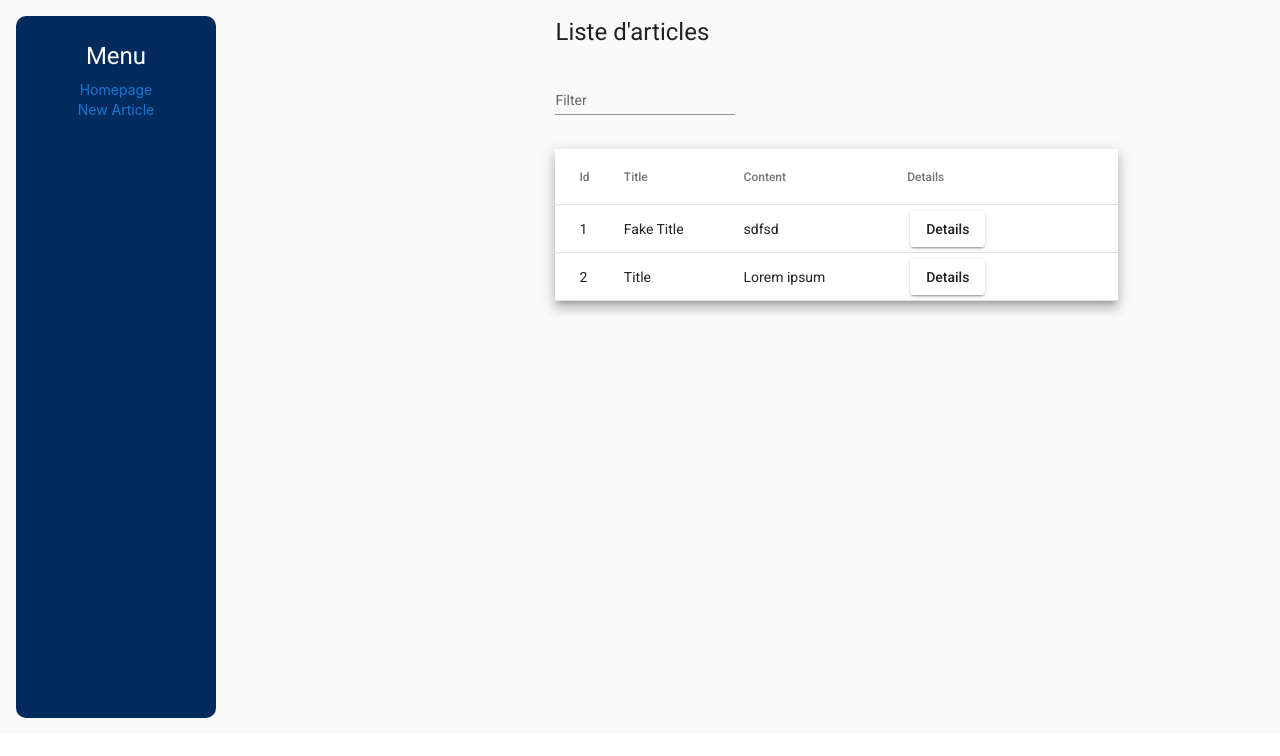
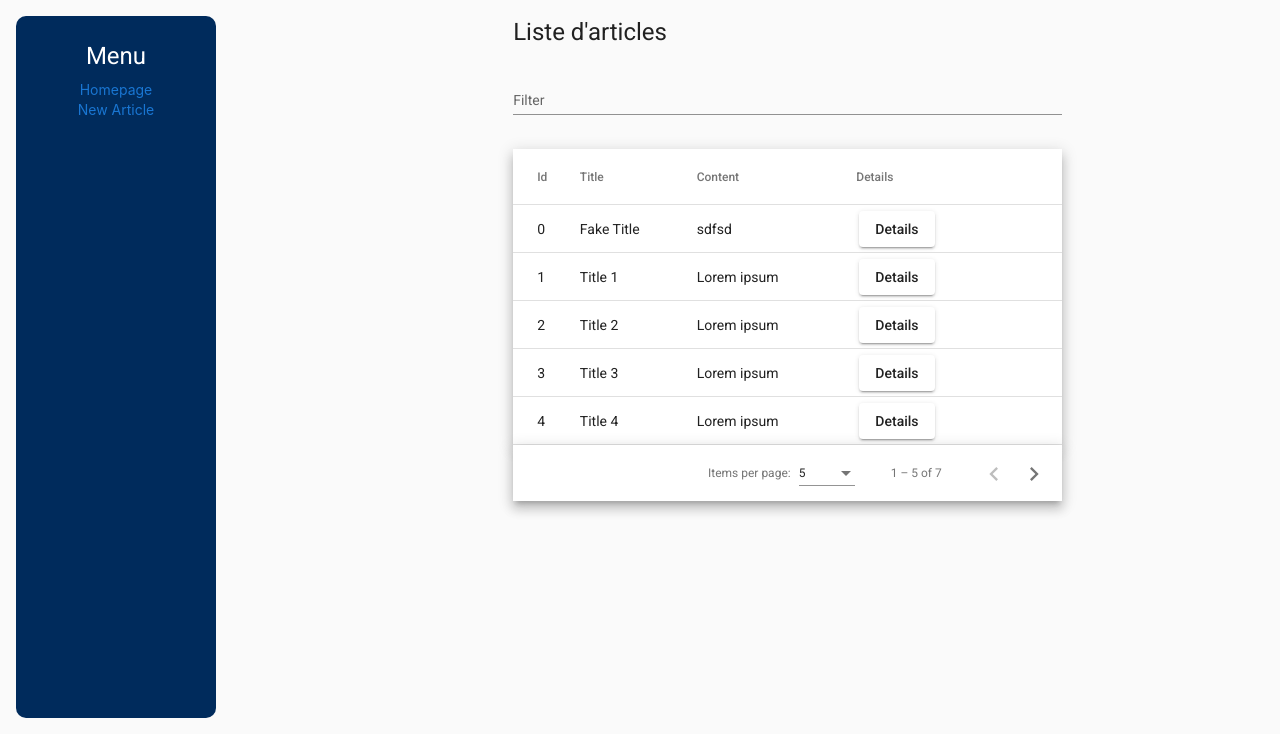
Before and after one commit to Polytech-Paris-Sud-Web/LeonidShuryginTP1Angular, an Angular app: page / in a window 1280 px wide. Shown: the top 756 px of the page. Built offline with nearby package versions, Linux system fonts and the light colour scheme; data requests are answered from the project's data file.

Commit message:
Very bad fix fro pagination

```diff
--- a/db.json
+++ b/db.json
@@ -4,13 +4,43 @@
       "title": "Fake Title",
       "content": "sdfsd",
       "authorList": "fsdf",
+      "id": 0
+    },
+    {
+      "title": "Title 1",
+      "content": "Lorem ipsum",
+      "authorList": "Author1, Author2",
       "id": 1
     },
     {
-      "title": "Title",
+      "title": "Title 2",
       "content": "Lorem ipsum",
       "authorList": "Author1, Author2",
       "id": 2
+    },
+    {
+      "title": "Title 3",
+      "content": "Lorem ipsum",
+      "authorList": "Author1, Author2",
+      "id": 3
+    },
+    {
+      "title": "Title 4",
+      "content": "Lorem ipsum",
+      "authorList": "Author1, Author2",
+      "id": 4
+    },
+    {
+      "title": "Title 5",
+      "content": "Lorem ipsum",
+      "authorList": "Author1, Author2",
+      "id": 5
+    },
+    {
+      "title": "Title 6",
+      "content": "Lorem ipsum",
+      "authorList": "Author1, Author2",
+      "id": 6
     }
   ]
 }
--- a/src/app/article-list/article-list.component.css
+++ b/src/app/article-list/article-list.component.css
@@ -1,7 +1,17 @@
 table {
-    width: 200%;
+    width: 150%;
     margin-top: 15px;
 }
+
 a {
     margin: 3px;
 }
+
+.mat-form-field {
+    font-size: 14px;
+    width: 150%;
+}
+
+.mat-paginator {
+    width: 150%;
+}
--- a/src/app/article-list/article-list.component.html
+++ b/src/app/article-list/article-list.component.html
@@ -5,28 +5,29 @@
         <input matInput (keyup)="applyFilter($event)" placeholder="Ex. ium" #input>
     </mat-form-field>
 
-    <table mat-table [dataSource]="this.articleListData" class="mat-elevation-z8">
+
+    <table mat-table [dataSource]="this.articleListData" class="mat-elevation-z8" matSort>
 
         <!--- Note that these columns can be defined in any order.
-        The actual rendered columns are set as a property on the row definition" -->
+            The actual rendered columns are set as a property on the row definition" -->
 
         <ng-container matColumnDef="Id">
-            <th mat-header-cell *matHeaderCellDef> Id </th>
+            <th mat-header-cell *matHeaderCellDef mat-sort-header> Id </th>
             <td mat-cell *matCellDef="let element"> {{element.getId()}} </td>
         </ng-container>
 
         <ng-container matColumnDef="Title">
-            <th mat-header-cell *matHeaderCellDef> Title </th>
+            <th mat-header-cell *matHeaderCellDef mat-sort-header> Title </th>
             <td mat-cell *matCellDef="let element"> {{element.getTitle()}} </td>
         </ng-container>
 
-        <ng-container matColumnDef="Content" hidden>
-            <th mat-header-cell *matHeaderCellDef> Content </th>
+        <ng-container matColumnDef="Content">
+            <th mat-header-cell *matHeaderCellDef mat-sort-header> Content </th>
             <td mat-cell *matCellDef="let element"> {{element.getContent()}} </td>
         </ng-container>
 
         <ng-container matColumnDef="Details">
-            <th mat-header-cell *matHeaderCellDef> Details </th>
+            <th mat-header-cell *matHeaderCellDef mat-sort-header> Details </th>
             <td mat-cell *matCellDef="let element">
                 <a mat-raised-button routerLink="/article/{{this.element.getId()}}">Details
                 </a>
@@ -40,4 +41,6 @@
         <tr mat-header-row *matHeaderRowDef="displayedColumns"></tr>
         <tr mat-row *matRowDef="let row; columns: displayedColumns;"></tr>
     </table>
+
+    <mat-paginator class="mat-elevation-z8" [pageSizeOptions]="[5, 10, 25, 100]" aria-label="Select page of articles"></mat-paginator>
 </div>
--- a/src/app/article-list/article-list.component.ts
+++ b/src/app/article-list/article-list.component.ts
@@ -1,33 +1,53 @@
-import { Component, OnInit } from '@angular/core';
+import { AfterViewInit, ViewChild, Component, OnInit } from '@angular/core';
 import { Article } from 'src/model/article';
 import { ArticleService } from '../article.service';
-import { Observable } from "rxjs";
-import { map } from "rxjs/operators";
 import { MatTableDataSource } from '@angular/material/table';
+import { MatPaginator } from '@angular/material/paginator';
+import { MatSort } from '@angular/material/sort';
+import { waitForAsync } from '@angular/core/testing';
 
 @Component({
   selector: 'app-article-list',
   templateUrl: './article-list.component.html',
   styleUrls: ['./article-list.component.css']
 })
-export class ArticleListComponent implements OnInit {
+export class ArticleListComponent implements AfterViewInit {
   displayedColumns: string[] = ['Id', 'Title', 'Content', 'Details']
-  articleList: Article[] = []
-  articleListData = new MatTableDataSource<Article>(this.articleList);
+  articleListData: any;
+
+  @ViewChild(MatPaginator) paginator: MatPaginator
+  @ViewChild(MatSort) sort: MatSort
 
   constructor(private articleService: ArticleService) {
-  }
 
-  ngOnInit() {
-    this.articleService.getArticles().subscribe(data => this.articleListData = new MatTableDataSource<Article>(data))
   }
 
   delete(article: Article) {
     this.articleService.deleteArticle(article).subscribe()
   }
 
+  ngAfterViewInit() {
+
+    this.articleService.getArticles().subscribe(async data =>
+      this.articleListData = await new MatTableDataSource<Article>(data)).closed
+
+    // C'est très sale je sais mais j'ai pas eu le temps de trouver comment attendre que la table soit chargée
+    setTimeout(() => {
+      console.log("EXECUTE")
+      this.articleListData.paginator = this.paginator;
+      this.articleListData.sort = this.sort;
+    }, 1000)
+  }
+
   applyFilter(event: Event) {
     const filterValue = (event.target as HTMLInputElement).value;
     this.articleListData.filter = filterValue.trim().toLowerCase();
+
+    setTimeout(() => {
+
+      if (this.articleListData.paginator) {
+        this.articleListData.paginator.firstPage();
+      }
+    }, 1000)
   }
 }
--- a/tsconfig.json
+++ b/tsconfig.json
@@ -21,7 +21,8 @@
     "lib": [
       "es2020",
       "dom"
-    ]
+    ],
+    "strictPropertyInitialization": false
   },
   "angularCompilerOptions": {
     "enableI18nLegacyMessageIdFormat": false,
```
Also changed, not shown: src/app/app.module.ts (+5 -2 lines).
